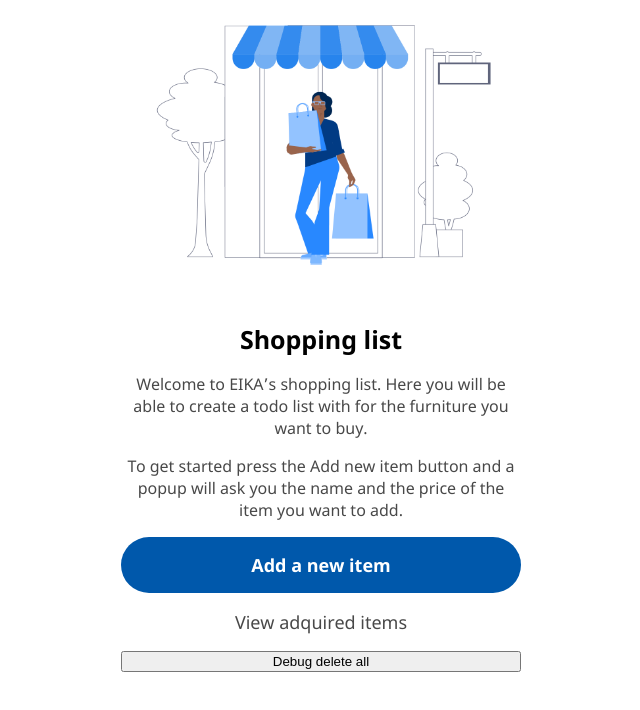
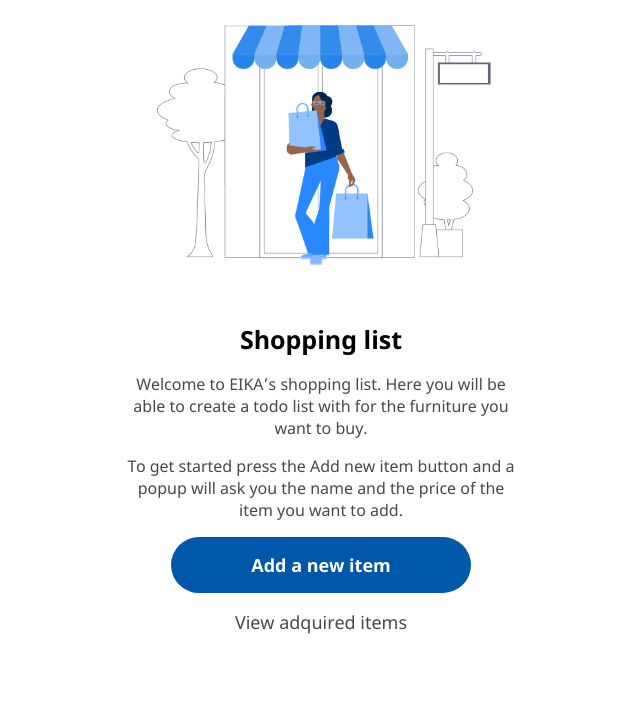
Before and after one commit to elalienx/eika-shopping-list, a React (Create React App) app: page / in a window 1280 px wide. Shown: the top 710 px of the page, without its empty margins (319-959 px from the left). Built offline with nearby package versions, Linux system fonts and the light colour scheme.

Commit message:
removed the delete button and its debug code

```diff
--- a/src/App.jsx
+++ b/src/App.jsx
@@ -44,11 +44,6 @@ export default function App() {
     window.localStorage.setItem(STORAGE_KEY, JSON.stringify(list));
   }
 
-  function onDeleteAll() {
-    setList([]);
-    window.localStorage.removeItem(STORAGE_KEY);
-  }
-
   function onToggle() {
     setShowCompleted(!showCompleted);
   }
@@ -80,7 +75,6 @@ export default function App() {
         <button className="button-secondary" onClick={onToggle}>
           View adquired items
         </button>
-        <button onClick={onDeleteAll}>Debug delete all</button>
       </footer>
 
       {showCompleted && (
--- a/src/css/atoms/button-main.css
+++ b/src/css/atoms/button-main.css
@@ -3,7 +3,7 @@
   background-color: var(--color-blue);
   border: none;
   border-radius: 500px;
-  padding: 0 var(--space-big);
+  padding: 0 80px;
   color: white;
   font-size: var(--font-button-mobile);
   font-family: var(--font-family);
--- a/src/css/molecules/shopping-item.css
+++ b/src/css/molecules/shopping-item.css
@@ -6,9 +6,11 @@
 }
 
 .shopping-item input[type="checkbox"] {
+  --size: 20px;
+
   margin-right: var(--space-medium);
-  width: 20px;
-  height: 20px;
+  width: var(--size);
+  height: var(--size);
   background-color: red;
 }
 
--- a/src/css/organisms/footer.css
+++ b/src/css/organisms/footer.css
@@ -1,4 +1,5 @@
-.footer {
-  display: grid;
-  grid-row-gap: var(--space-medium);
+.footer button {
+  margin: 0 auto;
+  display: block;
+  margin-bottom: var(--space-medium);
 }
```
